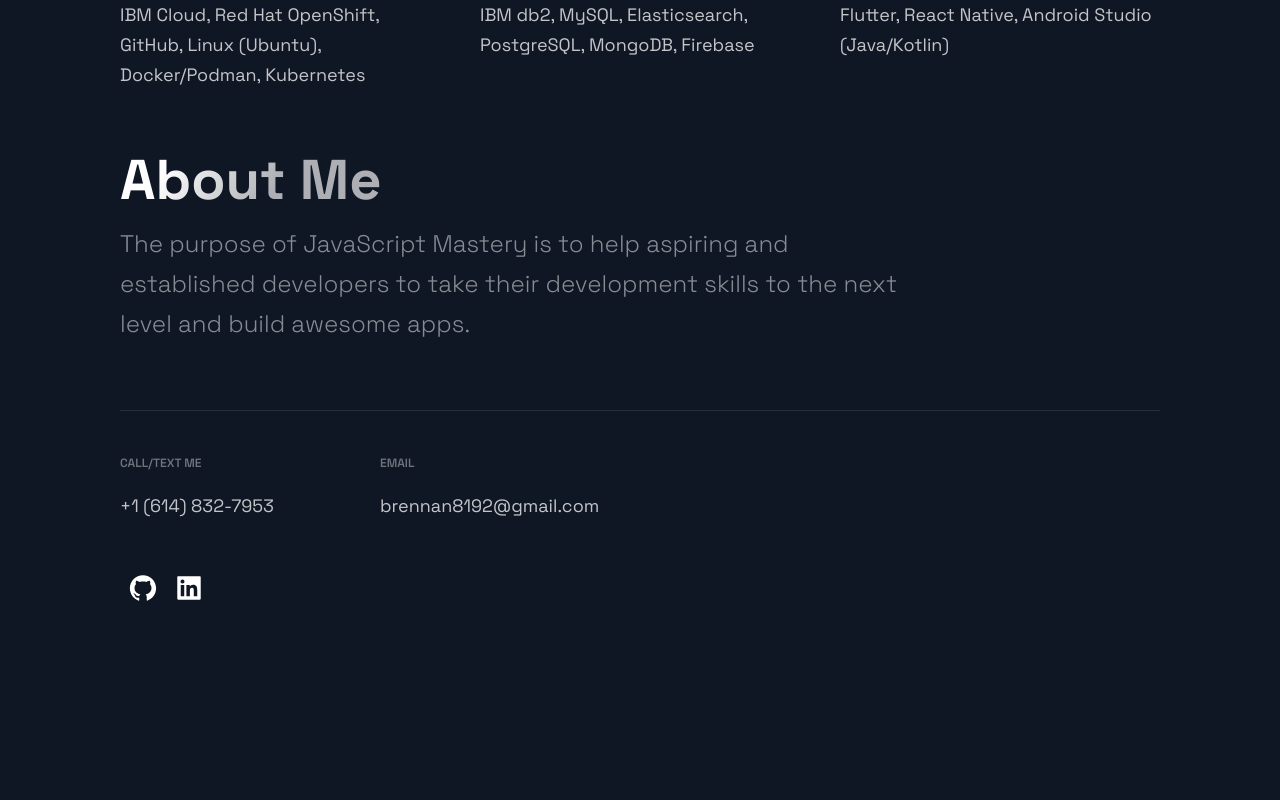
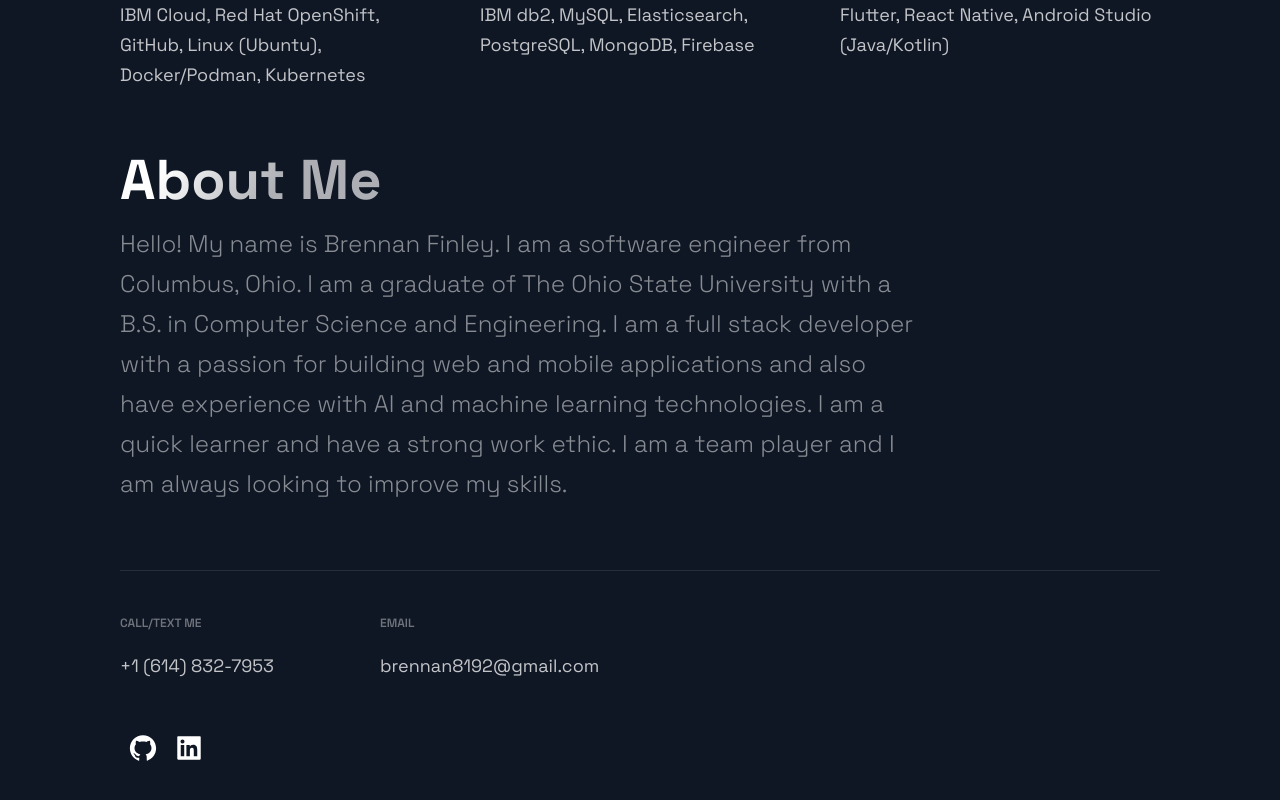
Before and after one commit to Bkfinley8/Brennan-Portfolio-Website, a Next.js app: page / in a window 1280 px wide. Shown: the part 3874-4674 px from the top of the page. Before the commit the page ends 4540 px from the top, so only its background shows below. Built offline with nearby package versions, Linux system fonts and the light colour scheme.

Commit message:
About me change

```diff
--- a/src/components/TimeLine/TimeLine.js
+++ b/src/components/TimeLine/TimeLine.js
@@ -46,7 +46,7 @@
     <Section id="about">
       <SectionTitle>About Me</SectionTitle>
       <SectionText>
-      The purpose of JavaScript Mastery is to help aspiring and established developers to take their development skills to the next level and build awesome apps.
+        Hello! My name is Brennan Finley. I am a software engineer from Columbus, Ohio. I am a graduate of The Ohio State University with a B.S. in Computer Science and Engineering. I am a full stack developer with a passion for building web and mobile applications and also have experience with AI and machine learning technologies. I am a quick learner and have a strong work ethic. I am a team player and I am always looking to improve my skills.
       </SectionText>
     </Section>
   );
```
